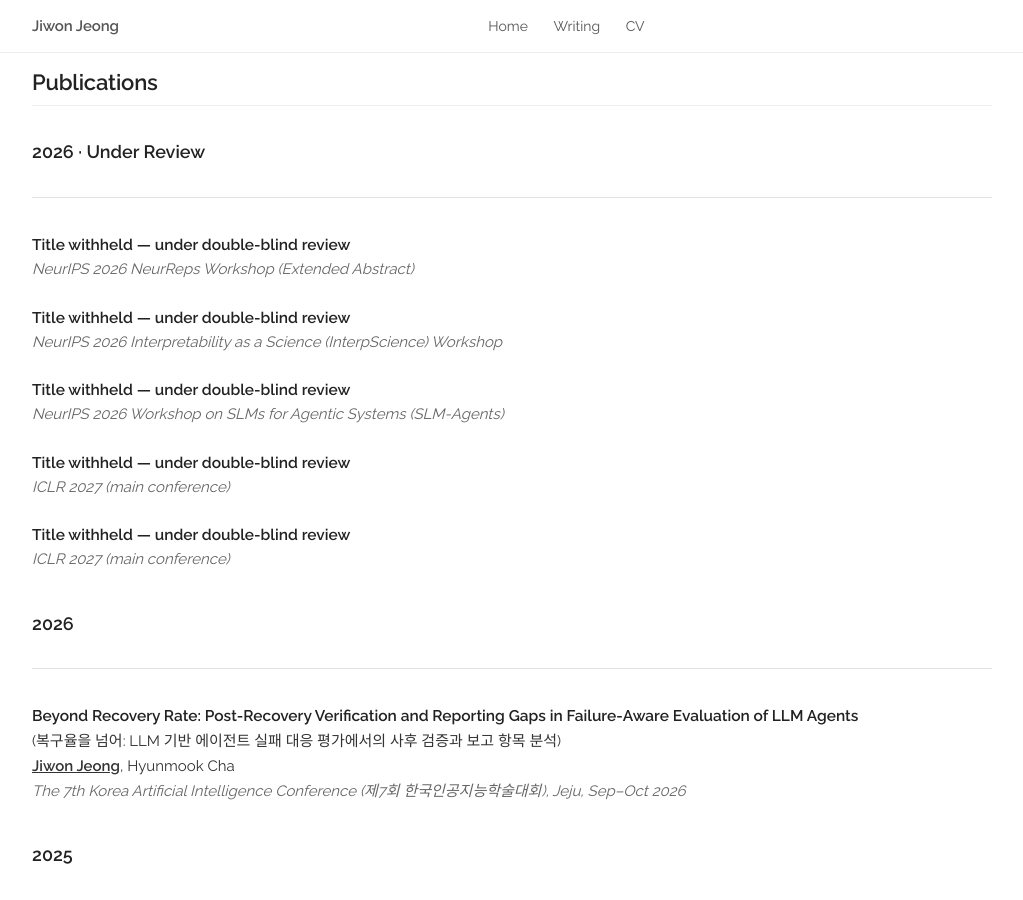
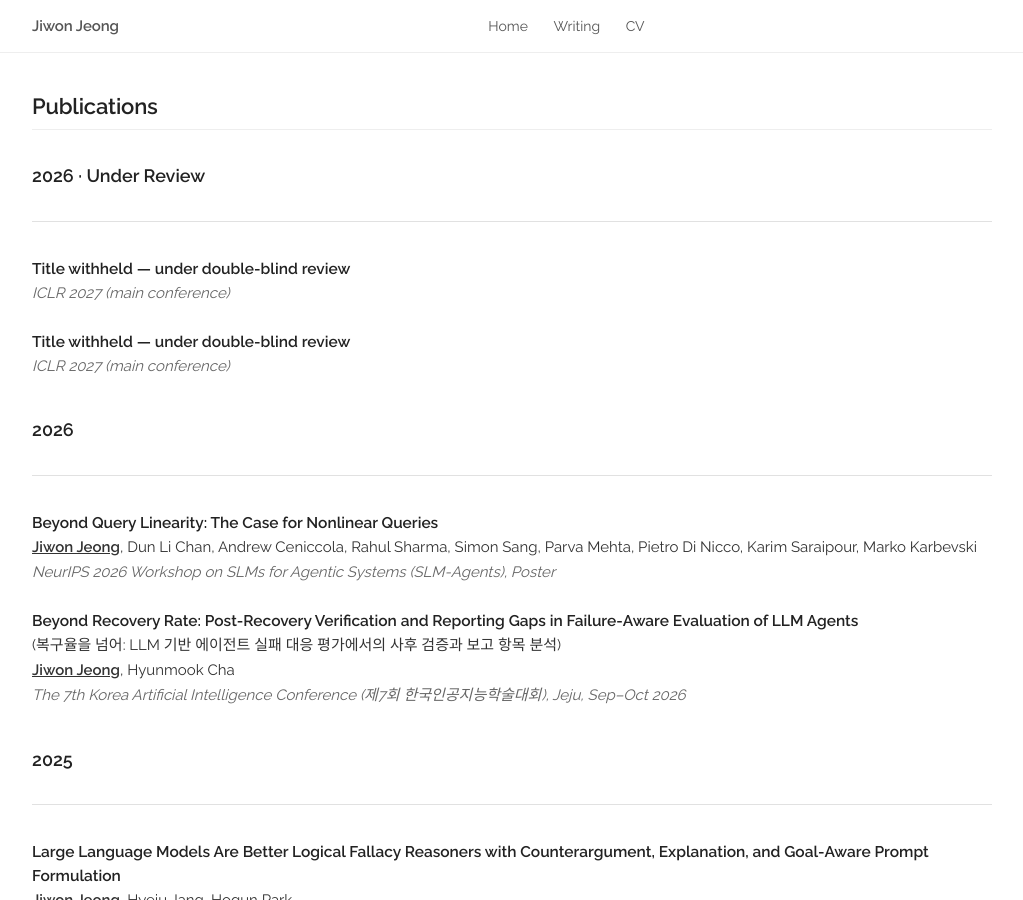
Before and after one commit to jw9603/jw9603.github.io, a Jekyll site: the page built from index.html, in a window 1280 px wide and 900 px high, scrolled down 1545 px. Shown: the whole window, without its empty margins (128-1151 px from the left). Built offline with Jekyll 4.4.1, drawn with Linux system fonts in a browser that asks for light colours; a style sheet for code colours, icons or effects is not loaded; some of the changed text lies outside the part shown.

Commit message:
Publish accepted SLM-Agents paper and drop settled workshop submissions

```diff
--- a/index.html
+++ b/index.html
@@ -74,6 +74,11 @@ description: AI Research Engineer — NLP, LLM Reasoning
 
     <div class="news-item">
       <b class="news-date">Sep 2026</b>
+      Our paper <i>"Beyond Query Linearity: The Case for Nonlinear Queries"</i> was accepted as a poster at the <b>NeurIPS 2026 Workshop on SLMs for Agentic Systems</b>.
+    </div>
+
+    <div class="news-item">
+      <b class="news-date">Sep 2026</b>
       Joined <a href="https://www.station-house.net/" target="_blank">Stationhouse</a> as a research contributor to <b>ConspiracyBench</b>.
     </div>
 
@@ -85,11 +90,6 @@ description: AI Research Engineer — NLP, LLM Reasoning
     <div class="news-item">
       <b class="news-date">Sep 2026</b>
       Submitted two papers to <b>ICLR 2027</b> (under review).
-    </div>
-
-    <div class="news-item">
-      <b class="news-date">Aug – Sep 2026</b>
-      Submitted three papers to NeurIPS 2026 workshops (under review).
     </div>
 
     <div class="news-item">
@@ -162,33 +162,6 @@ description: AI Research Engineer — NLP, LLM Reasoning
         <div class="twelve columns">
           <h6 class="year-heading">2026 · Under Review</h6><hr />
           <p class="title"><b>Title withheld — under double-blind review</b></p>
-          <p><i>NeurIPS 2026 NeurReps Workshop (Extended Abstract)</i></p>
-        </div>
-      </div>
-    </div>
-
-    <div class="paper">
-      <div class="row">
-        <div class="twelve columns">
-          <p class="title"><b>Title withheld — under double-blind review</b></p>
-          <p><i>NeurIPS 2026 Interpretability as a Science (InterpScience) Workshop</i></p>
-        </div>
-      </div>
-    </div>
-
-    <div class="paper">
-      <div class="row">
-        <div class="twelve columns">
-          <p class="title"><b>Title withheld — under double-blind review</b></p>
-          <p><i>NeurIPS 2026 Workshop on SLMs for Agentic Systems (SLM-Agents)</i></p>
-        </div>
-      </div>
-    </div>
-
-    <div class="paper">
-      <div class="row">
-        <div class="twelve columns">
-          <p class="title"><b>Title withheld — under double-blind review</b></p>
           <p><i>ICLR 2027 (main conference)</i></p>
         </div>
       </div>
@@ -207,6 +180,16 @@ description: AI Research Engineer — NLP, LLM Reasoning
       <div class="row">
         <div class="twelve columns">
           <h6 class="year-heading">2026</h6><hr />
+          <p class="title"><b>Beyond Query Linearity: The Case for Nonlinear Queries</b></p>
+          <p><b><u>Jiwon Jeong</u></b>, Dun Li Chan, Andrew Ceniccola, Rahul Sharma, Simon Sang, Parva Mehta, Pietro Di Nicco, Karim Saraipour, Marko Karbevski</p>
+          <p><i>NeurIPS 2026 Workshop on SLMs for Agentic Systems (SLM-Agents), Poster</i></p>
+        </div>
+      </div>
+    </div>
+
+    <div class="paper">
+      <div class="row">
+        <div class="twelve columns">
           <p class="title"><b>Beyond Recovery Rate: Post-Recovery Verification and Reporting Gaps in Failure-Aware Evaluation of LLM Agents</b></p>
           <p>(복구율을 넘어: LLM 기반 에이전트 실패 대응 평가에서의 사후 검증과 보고 항목 분석)</p>
           <p><b><u>Jiwon Jeong</u></b>, Hyunmook Cha</p>
```
